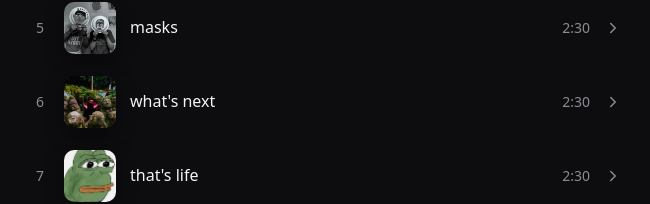
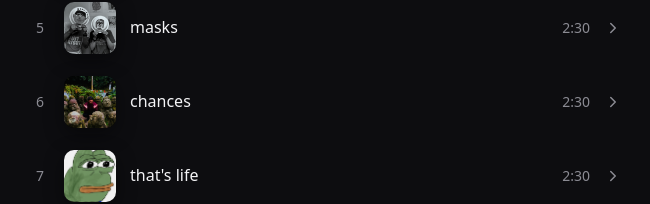
Before and after one commit to 18paulb/MusicApp, a Next.js app: page / in a window 1280 px wide. Shown: the part 1161-1365 px from the top of the page, without its empty margins (314-964 px from the left). Built offline with nearby package versions, Linux system fonts and the light colour scheme.

Commit message:
add changes song

```diff
--- a/data/tracks.js
+++ b/data/tracks.js
@@ -255,8 +255,8 @@ export const tracks = [
   },
   {
     id: 6,
-    title: "what's next",
-    src: 'track-6.mp3',
+    title: "chances",
+    src: 'chances.mp3',
     lyrics: placeholderLyrics,
     about: placeholderAbout,
   },
```
